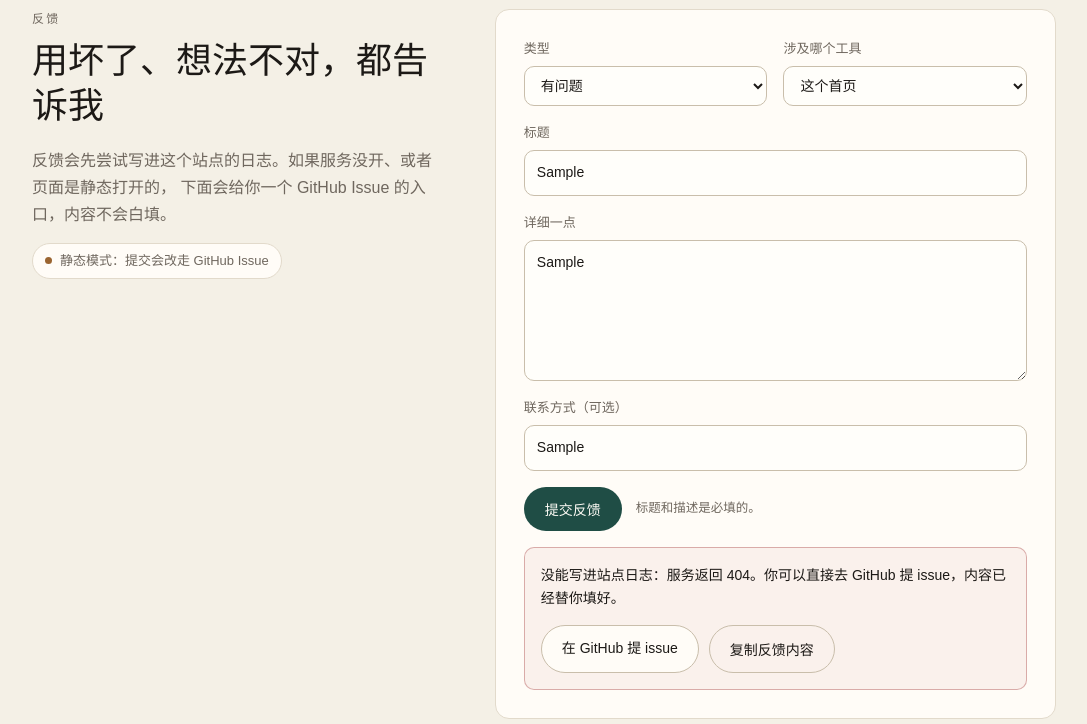
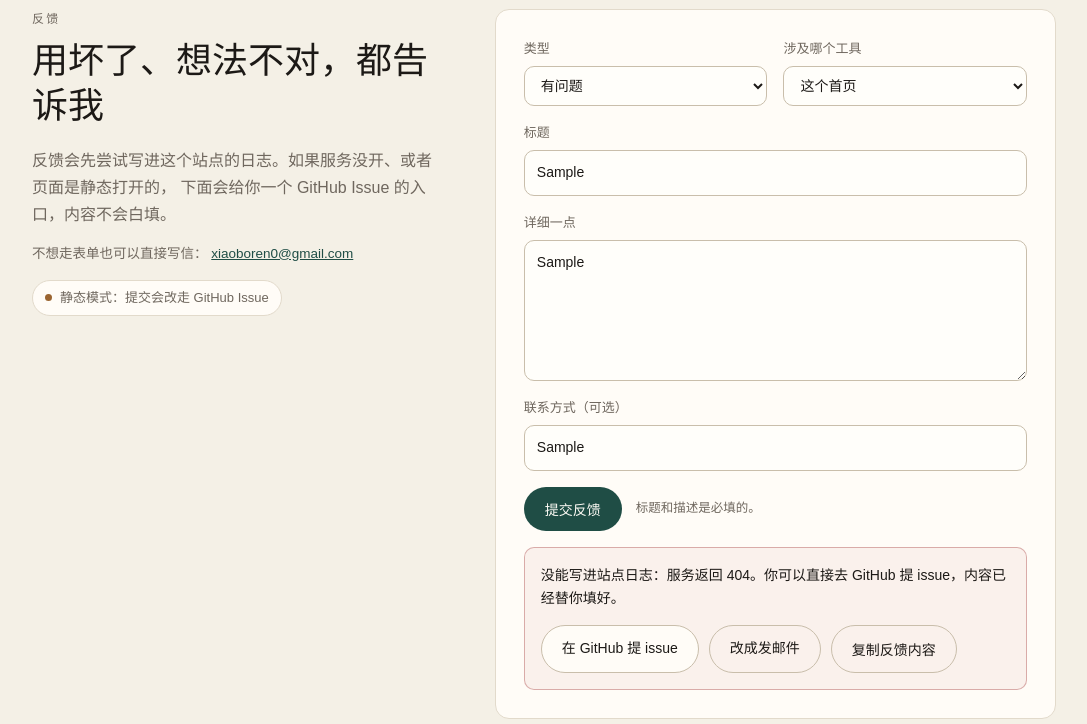
Before and after one commit to puppetcat-fire/knowledge-habit-tracker, an Electron app: page site/index.html in a window 1440 px wide. Both pictures are taken after typing "Sample", "Sample", "Sample" into the empty fields and a click on the button "提交反馈". Shown: the part 1917-2641 px from the top of the page, without its empty margins (176-1263 px from the left). Drawn offline with Linux system fonts and the light colour scheme; no server answers.

Commit message:
Wire INeedThis under /needs/ and add the mail fallback
- homepage now links `/needs/`; the separate Next.js app runs on 3200 with
  `basePath: "/needs"` behind the same Nginx (example updated)
- feedback fallback also offers a prefilled mailto to xiaoboren0@gmail.com,
  both on the homepage and next to the habit feedback form
- tests cover the `/needs/` card and the mailto fallback

The beads page is still a "soon" card with no link; drop its URL in and it
is a one-line change.

```diff
--- a/site/index.html
+++ b/site/index.html
@@ -97,16 +97,11 @@
             <span class="tool-arrow" aria-hidden="true">→</span>
           </a>
 
-          <a
-            class="tool-card"
-            href="https://needs.humansneeds.com/"
-            rel="noopener"
-            target="_blank"
-          >
+          <a class="tool-card" href="/needs/">
             <span class="tool-kicker">03 · 需要</span>
             <h3>INeedThis · 需求图谱</h3>
             <p>
-              匿名写下「我是谁」和「我需要什么」，重复的需要会被聚成公开信号。隔壁站，单独一套数据。
+              匿名写下「我是谁」和「我需要什么」，重复的需要会被聚成公开信号。同域下的独立应用，单独一套数据。
             </p>
             <span class="tool-tags">
               <span>匿名</span>
@@ -178,6 +173,10 @@
           <p>
             反馈会先尝试写进这个站点的日志。如果服务没开、或者页面是静态打开的，
             下面会给你一个 GitHub Issue 的入口，内容不会白填。
+          </p>
+          <p class="feedback-contact">
+            不想走表单也可以直接写信：
+            <a href="mailto:xiaoboren0@gmail.com">xiaoboren0@gmail.com</a>
           </p>
           <p class="feedback-status" id="feedback-health" data-state="checking">
             <span class="dot" aria-hidden="true"></span>
@@ -267,6 +266,12 @@
                 target="_blank"
                 >在 GitHub 提 issue</a
               >
+              <a
+                id="feedback-mail-link"
+                class="button ghost"
+                href="mailto:xiaoboren0@gmail.com"
+                >改成发邮件</a
+              >
               <button id="feedback-copy" class="button ghost" type="button">复制反馈内容</button>
             </div>
           </div>
--- a/site/site.css
+++ b/site/site.css
@@ -426,6 +426,11 @@ a.tool-card:hover .tool-arrow {
   margin-top: 14px;
 }
 
+.feedback-contact {
+  margin-top: 18px;
+  font-size: 13.5px;
+}
+
 .feedback-status {
   display: inline-flex;
   align-items: center;
--- a/site/site.js
+++ b/site/site.js
@@ -2,6 +2,7 @@
   "use strict";
 
   const REPO = "puppetcat-fire/knowledge-habit-tracker";
+  const FEEDBACK_EMAIL = "xiaoboren0@gmail.com";
   const DRAFT_KEY = "humansneeds-feedback-draft";
   const MAX_ISSUE_BODY = 6000;
 
@@ -25,6 +26,7 @@
   const fallback = document.getElementById("feedback-fallback");
   const issueLink = document.getElementById("feedback-issue-link");
   const copyButton = document.getElementById("feedback-copy");
+  const mailLink = document.getElementById("feedback-mail-link");
   const submitButton = document.getElementById("feedback-submit");
   const health = document.getElementById("feedback-health");
   const healthText = document.getElementById("feedback-health-text");
@@ -157,6 +159,19 @@
     if (issueLink) {
       issueLink.href = buildIssueUrl(payload);
     }
+    if (mailLink) {
+      mailLink.href = buildMailtoUrl(payload);
+    }
+  }
+
+  function buildMailtoUrl(payload) {
+    const body = [
+      payload.description,
+      "",
+      `联系方式：${payload.contact || "未填写"}`,
+      `来源：${window.location.origin}${window.location.pathname}`
+    ].join("\n");
+    return `mailto:${FEEDBACK_EMAIL}?subject=${encodeURIComponent(payload.title)}&body=${encodeURIComponent(body)}`;
   }
 
   function buildIssueUrl(payload) {
--- a/style.css
+++ b/style.css
@@ -870,3 +870,9 @@ a.icon-button {
   margin-top: 8px;
   font-size: 13px;
 }
+
+.bug-mail {
+  margin-top: 14px;
+  font-size: 13px;
+  color: var(--muted);
+}
```
Also changed, not shown: index.html (+4 -0 lines), tests/frontend/site.test.js (+6 -0 lines), README.md, deploy/README.md, 1 other file.
